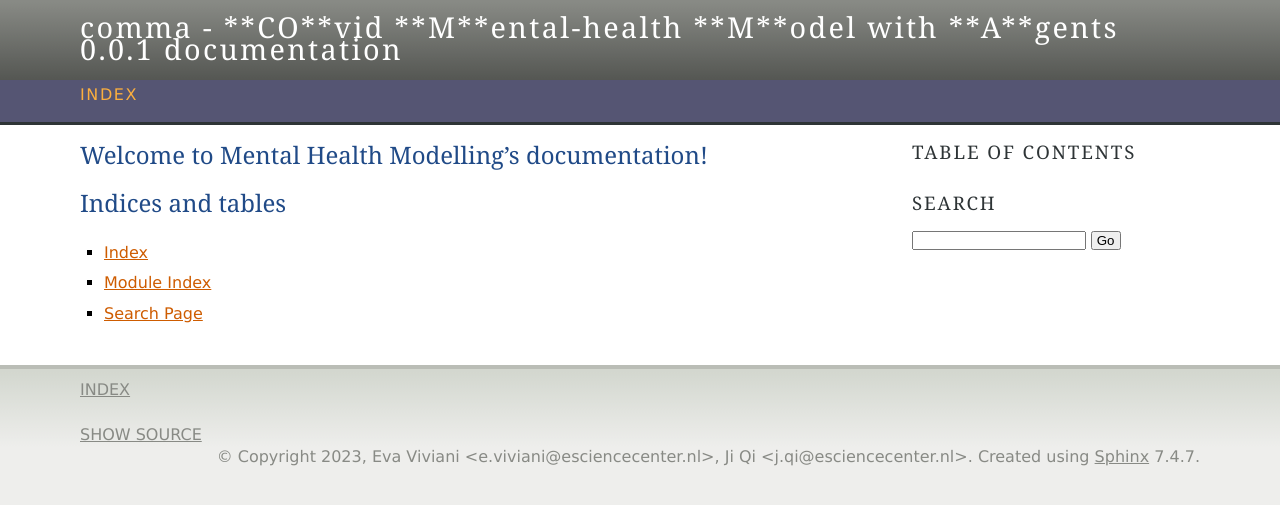
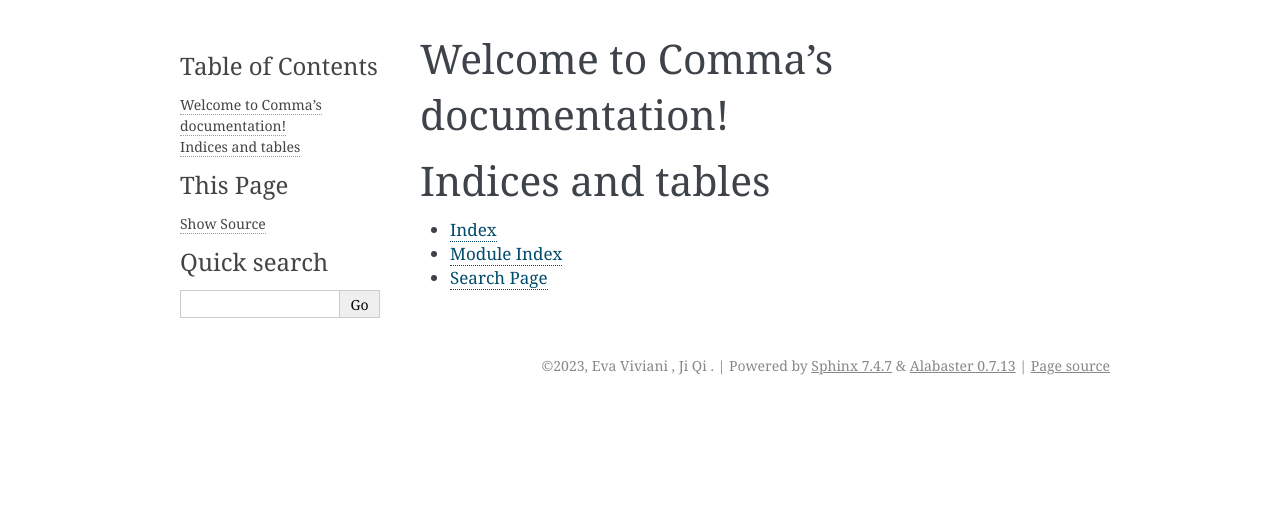
Before and after one commit to covid19ABM/comma, a Sphinx documentation site: the page built from docs/index.rst, in a window 1280 px wide. Shown: the top 505 px of the page. Built offline with Sphinx 7.4.7, drawn with Linux system fonts in a browser that asks for light colours.

Commit message:
docs updated

```diff
--- a/docs/conf.py
+++ b/docs/conf.py
@@ -28,5 +28,5 @@
 # -- Options for HTML output -------------------------------------------------
 # https://www.sphinx-doc.org/en/master/usage/configuration.html#options-for-html-output
 
-html_theme = 'agogo'
+html_theme = 'alabaster'
 html_static_path = ['_static']
--- a/docs/index.rst
+++ b/docs/index.rst
@@ -3,7 +3,7 @@
    You can adapt this file completely to your liking, but it should at least
    contain the root `toctree` directive.
 
-Welcome to Mental Health Modelling's documentation!
+Welcome to Comma's documentation!
 ===================================================
 
 .. toctree::
```
